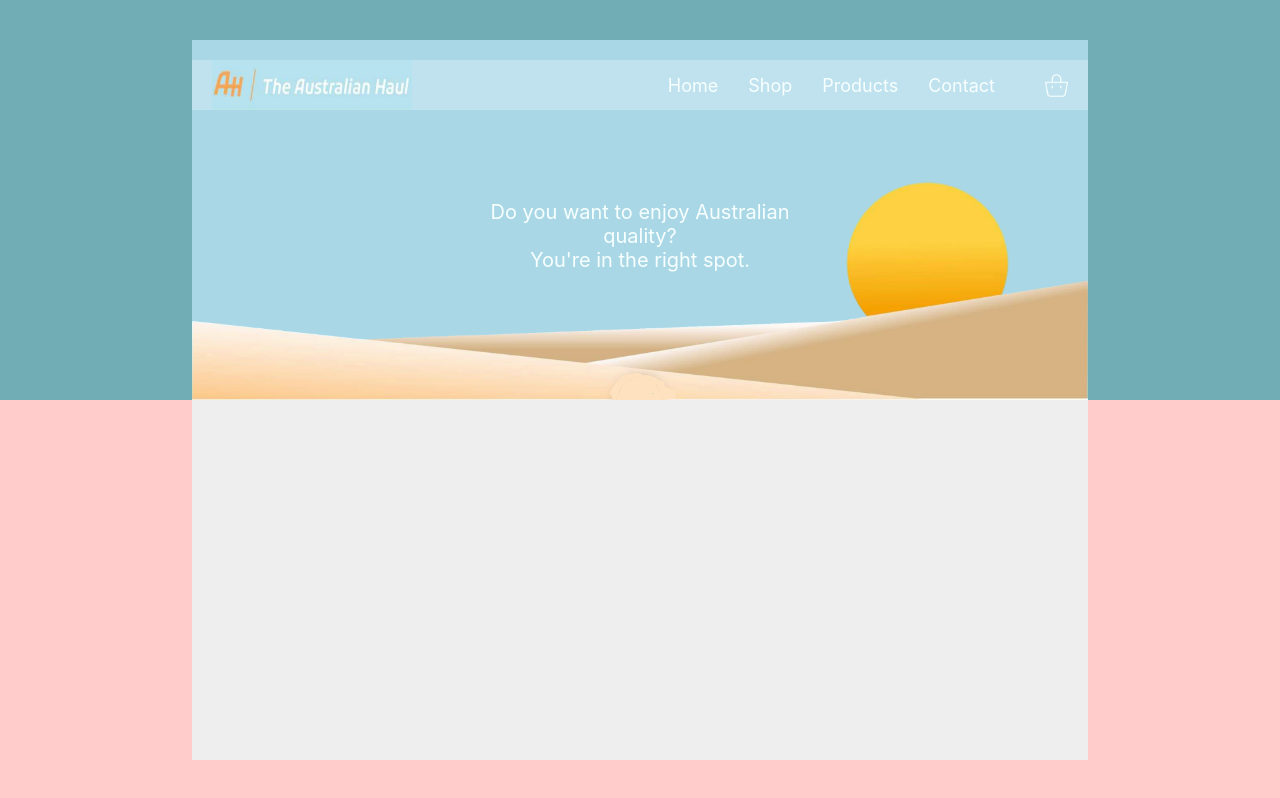
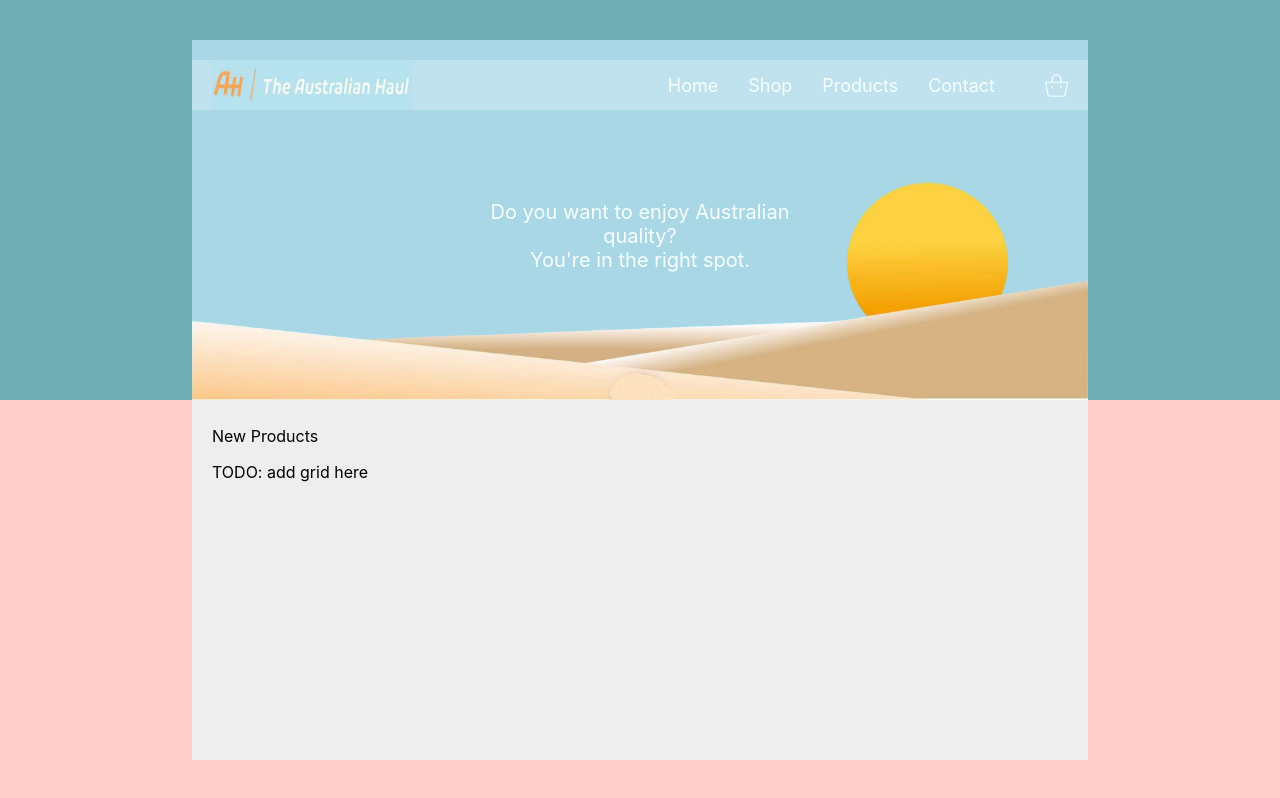
Before and after one commit to TonyAbramo/TheAustralianHaul, a React (Create React App) app: page / in a window 1280 px wide. Built offline with nearby package versions, Linux system fonts and the light colour scheme.

Commit message:
[dev][BottomPanel] Add BottomPanel

```diff
--- /dev/null
+++ b/src/components/layout/BottomPanel.tsx
@@ -0,0 +1,23 @@
+import * as React from 'react';
+
+interface BottomPanelProps {
+
+}
+
+export default function BottomPanel(props: BottomPanelProps) {
+
+  const BottomPanelStyle: React.CSSProperties = {
+    position: "absolute",
+    top: "50%",
+    width: "100%",
+    minHeight: "50%",
+    padding: "10px 20px"
+  }
+
+  return (
+    <div style={BottomPanelStyle} >
+      <p>New Products</p>
+      <div>TODO: add grid here</div>
+    </div>
+  )
+}
--- a/src/components/layout/Homepage.tsx
+++ b/src/components/layout/Homepage.tsx
@@ -1,5 +1,6 @@
 import * as React from 'react';
 import TopPanel from './TopPanel';
+import BottomPanel from './BottomPanel';
 
 export default function Homepage() {
 
@@ -19,6 +20,7 @@ export default function Homepage() {
   return (
     <div style={container}>
       <TopPanel />
+      <BottomPanel />
     </div>
   )
 }
```
